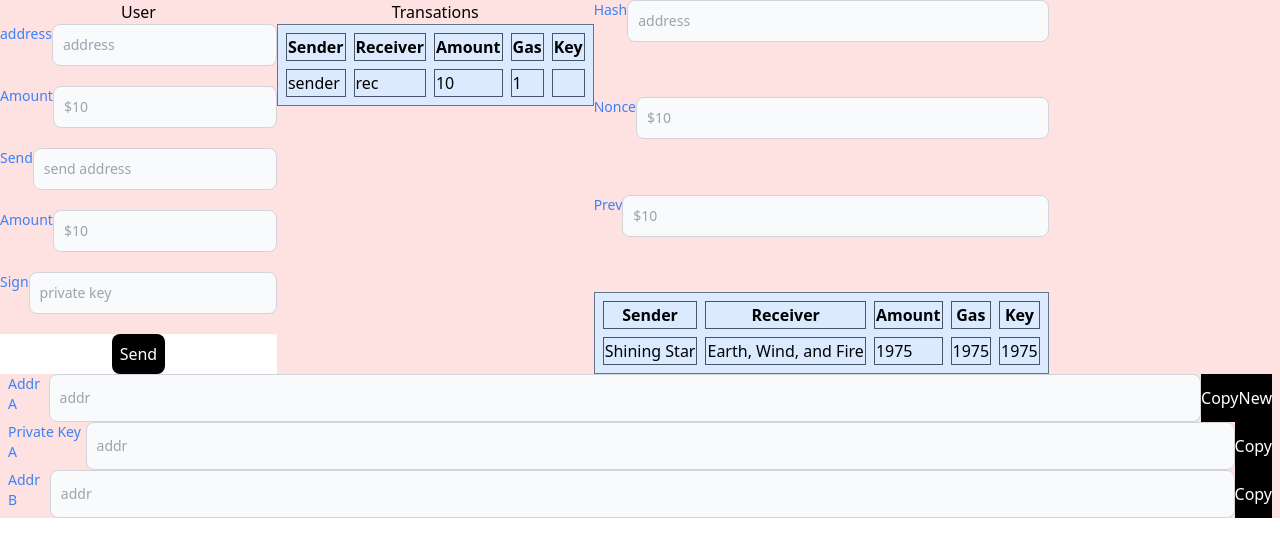
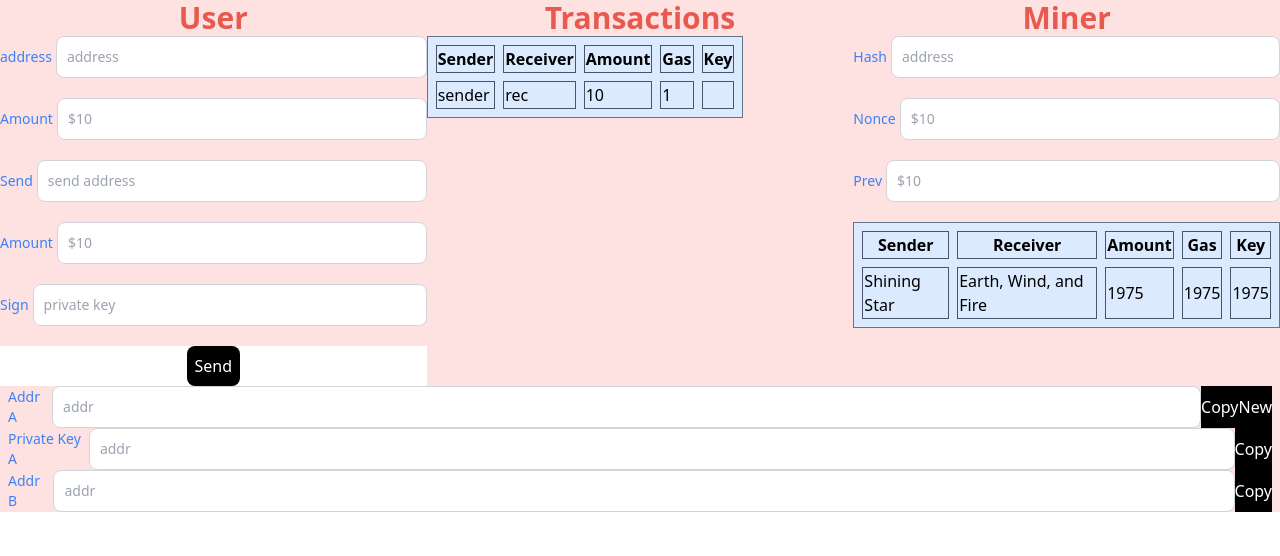
Before and after one commit to chess10kp/socraticoin, a React (Vite) app in the folder n/web-client/: page / in a window 1280 px wide. Shown: the top 556 px of the page. Built offline with nearby package versions, Linux system fonts and the light colour scheme.

Commit message:
feat: website skeleton

```diff
--- a/n/web-client/src/App.tsx
+++ b/n/web-client/src/App.tsx
@@ -10,16 +10,18 @@ const InputForm = ({
 }) => {
   return (
     <div className="mb-5 flex">
+      <div className="flex  items-center">
         <label
           htmlFor="email"
-        className="text-blue-500 block mb-2 text-sm font-medium"
+          className="text-blue-500 block mr-1  text-sm font-medium"
         >
           {label}
         </label>
+      </div>
       <input
         type="email"
         id="email"
-        className="bg-gray-50 border border-gray-300 text-gray-900 text-sm rounded-lg focus:ring-blue-500 focus:border-blue-500 block w-full p-2.5 dark:bg-gray-700 dark:border-gray-600 dark:placeholder-gray-400 dark:text-white dark:focus:ring-blue-500 dark:focus:border-blue-500"
+        className="border border-gray-300 text-gray-900 text-sm rounded-lg focus:ring-blue-500 focus:border-blue-500 block w-full p-2.5  dark:border-gray-600 dark:placeholder-gray-400 dark:text-white dark:focus:ring-blue-500 dark:focus:border-blue-500"
         placeholder={placeholder}
         required
       />
@@ -27,12 +29,18 @@ const InputForm = ({
   );
 };
 
+const Heading = ({ title }: { title: string }) => {
+  return (
+    <div className="align-center bg-red-100 text-center text-webDarkRed font-bold  text-3xl ">
+      <h1 className="text-black-500">{title}</h1>
+    </div>
+  );
+};
+
 const HomePage = () => {
   return (
     <div>
-      <div className="align-center bg-red-100 text-center ">
-        <h1 className="text-black-100">User</h1>
-      </div>
+      <Heading title="User" />
       <div className="bg-white">
         <form>
           <div className=" bg-red-100 flex flex-col h-full justify-between">
@@ -75,9 +83,7 @@ const TransactionTableRow = ({ sender, receiver, amount, gas, key }) => {
 const TransactionTable = () => {
   return (
     <div>
-      <div className="align-center bg-red-100 text-center ">
-        <h1 className="text-black-100">Transations</h1>
-      </div>
+      <Heading title="Transactions" />
       <table className="table-auto bg-blue-100 border-separate border-spacing-2 border border-slate-500">
         <thead>
           <tr>
@@ -128,6 +134,7 @@ const MinerTable = () => {
 const MinerPage = () => {
   return (
     <div className="">
+      <Heading title="Miner" />
       <div className=" bg-red-100 flex flex-col h-full justify-between">
         <InputForm label="Hash" placeholder="address"></InputForm>
         <InputForm label="Nonce" placeholder="$10"></InputForm>
@@ -145,9 +152,17 @@ function App() {
     <>
       <main className="bg-red-100 flex flex-col">
         <div className="flex">
+          <div className="flex-1">
             <HomePage />
+          </div>
+
+          <div className="flex-1">
             <TransactionTable />
+          </div>
+
+          <div className="flex-1">
             <MinerPage />
+          </div>
         </div>
         <div className="">
           <Addresses label="Addr A" userAddress="TODO:" hasNew={true} />
@@ -188,16 +203,18 @@ const Addresses = (props: AddressProps) => {
   };
   return (
     <div className="flex px-2">
+      <div className="flex items-center">
         <label
           htmlFor="email"
-        className="text-blue-500 block mb-2 text-sm font-medium"
+          className="text-blue-500 block mr-1  text-sm font-medium"
         >
           {props.label}
         </label>
+      </div>
       <input
         type="email"
         id="email"
-        className="bg-gray-50 border border-gray-300 text-gray-900 text-sm rounded-lg focus:ring-blue-500 focus:border-blue-500 block w-full p-2.5 dark:bg-gray-700 dark:border-gray-600 dark:placeholder-gray-400 dark:text-white dark:focus:ring-blue-500 dark:focus:border-blue-500"
+        className="border border-gray-300 text-gray-900 text-sm rounded-lg focus:ring-blue-500 focus:border-blue-500 block w-full p-2.5  dark:border-gray-600 dark:placeholder-gray-400 dark:text-white dark:focus:ring-blue-500 dark:focus:border-blue-500"
         placeholder="addr"
         required
       />
```
Lines whose indentation alone changed are shown as unchanged.
